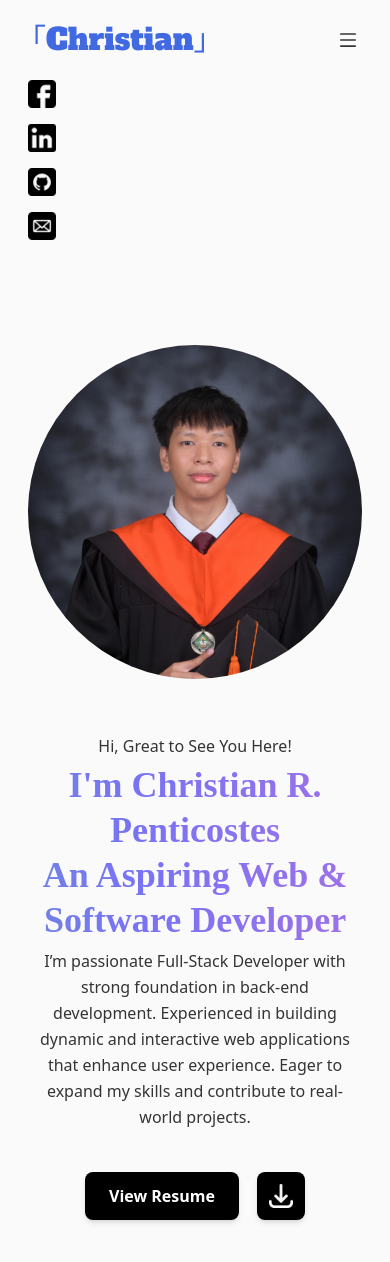
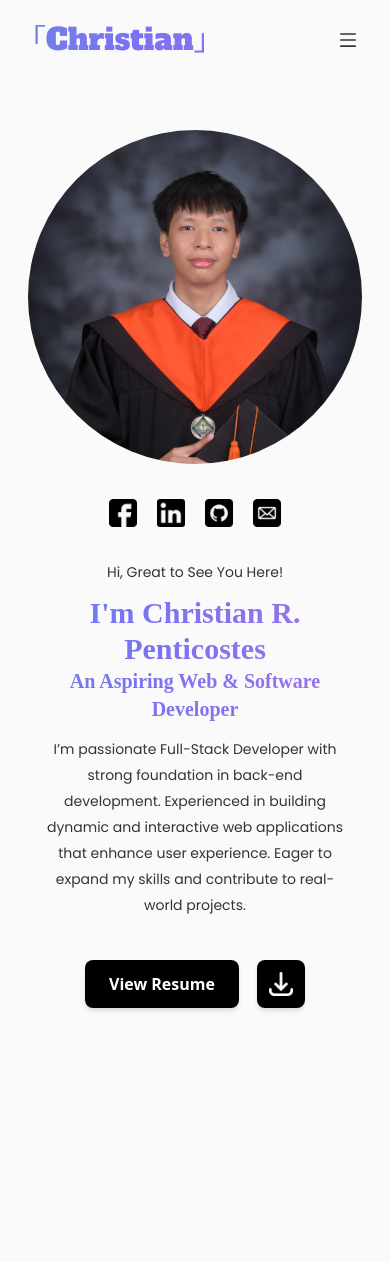
Before and after one commit to Christian-Penticostes/Portfolio, a React (Create React App) app: page / in a window 390 px wide. Shown: the top 1262 px of the page. After the commit the page ends 1068 px from the top, so only its background shows below. Built offline with nearby package versions, Linux system fonts and the light colour scheme.

Commit message:
Updated codes with new features/fixes

```diff
--- a/src/components/Hero.jsx
+++ b/src/components/Hero.jsx
@@ -15,37 +15,37 @@ import download from '../assets/downloads-w.png';
 const Hero = () => {
   return (
     <div className="flex justify-center items-center lg:h-[calc(98dvh-10vh)] max-w-[1550px] mx-auto px-7 max-lg:mb-[30px]">
-        <div className='flex gap-[55px] max-lg:flex-col max-md:gap-[55px] max-sm:mb-[30px]'>
-            <div className='flex justify-center flex-col gap-4'>
-                <img src={facebook} alt="Facebook" className="dark:hidden w-7 h-7 hover:scale-110 transition" />
+        <div className='flex gap-[55px] max-lg:flex-col max-lg:gap-[35px] max-md:gap-[35px] max-sm:mb-[30px]'>
+            <div className='flex justify-center flex-col gap-5 max-lg:items-center max-lg:flex-row max-lg:order-2 max-md:order-2'>
+                <img src={facebook} alt="Facebook" className="dark:hidden w-7 h-7 hover:scale-110 transition cursor-pointer" />
                 <img src={facebookW} alt="Facebook" className="hidden dark:block w-7 h-7 hover:scale-110 transition" />
 
-                <img src={linkedin} alt="LinkedIn" className="dark:hidden w-7 h-7 hover:scale-110 transition" />
+                <img src={linkedin} alt="LinkedIn" className="dark:hidden w-7 h-7 hover:scale-110 transition cursor-pointer" />
                 <img src={linkedinW} alt="LinkedIn White" className="hidden dark:block w-7 h-7 hover:scale-110 transition" />
 
-                <img src={github} alt="GitHub" className="dark:hidden w-7 h-7 hover:scale-110 transition" />
+                <img src={github} alt="GitHub" className="dark:hidden w-7 h-7 hover:scale-110 transition cursor-pointer" />
                 <img src={githubW} alt="GitHub White" className="hidden dark:block w-7 h-7 hover:scale-110 transition" />
 
-                <img src={email} alt="Email" className="dark:hidden w-7 h-7 hover:scale-110 transition" />
+                <img src={email} alt="Email" className="dark:hidden w-7 h-7 hover:scale-110 transition cursor-pointer" />
                 <img src={emailW} alt="Email White" className="hidden dark:block w-7 h-7 hover:scale-110 transition" />
             </div>
-            <div className='flex items-center max-lg:justify-center max-lg:mt-[80px] max-md:mt-[50px]'>
+            <div className='flex items-center max-lg:justify-center max-lg:mt-[80px] max-md:mt-[50px] max-lg:order-1 max-md:order-1'>
                 <img src={myPhoto} alt="Christian" width={380} height={380} className="rounded-full object-cover"/>
             </div>
-            <div className='flex justify-center flex-col max-lg:items-center'>
+            <div className='flex justify-center flex-col max-lg:items-center max-lg:order-3 max-md:order-3'>
                 <div className='flex items-center gap-[6px] mb-[15px] max-md:mb-[5px]'>
-                    <p className="dark:text-[#fafafa]">Hi, Great to See You Here!</p>
+                    <p className="dark:text-[#fafafa] text-sm" style={{ fontFamily: '"Poppins"' }}>Hi, Great to See You Here!</p>
                 </div>
                 <div className='items-center gap-[6px] mb-[15px] max-md:mb-[5px]'>
-                    <h1 className="animated-gradient-text text-4xl font-extrabold leading-tight max-lg:text-center" style={{ fontFamily: '"Roboto Flex"' }}>I'm Christian R. Penticostes</h1>
-                    <h1 className="animated-gradient-text text-4xl font-extrabold leading-tight max-lg:text-center" style={{ fontFamily: '"Roboto Flex"' }}>An Aspiring Web & Software Developer</h1>
+                    <h1 className="animated-gradient-text text-4xl font-extrabold leading-tight max-lg:text-center max-md:text-3xl max-md:mt-2" style={{ fontFamily: '"Roboto Flex"' }}>I'm Christian R. Penticostes</h1>
+                    <h1 className="animated-gradient-text text-4xl font-extrabold leading-tight max-lg:text-center max-md:text-3xl max-md:mb-2 max-sm:text-xl" style={{ fontFamily: '"Roboto Flex"' }}>An Aspiring Web & Software Developer</h1>
                 </div>
                 <div className='flex gap-[100px] mb-[12px]'>
-                    <p className='dark:text-[#fafafa] text-md w-[40vw] leading-[26px] mb-[30px] max-lg:w-[80vw] max-lg:text-center'>I’m passionate Full-Stack Developer with strong foundation in back-end development. Experienced in building dynamic and interactive web applications that enhance user experience. Eager to expand my skills and contribute to real-world projects.</p>
+                    <p className='dark:text-[#fafafa] text-sm w-[40vw] leading-[26px] mb-[30px] max-lg:w-[80vw] max-lg:text-center' style={{ fontFamily: '"Poppins"' }}>I’m passionate Full-Stack Developer with strong foundation in back-end development. Experienced in building dynamic and interactive web applications that enhance user experience. Eager to expand my skills and contribute to real-world projects.</p>
                 </div>
                 <div className='flex gap-[18px]'>
-                    <button className="bg-black dark:bg-[#fafafa] dark:text-[#343434] text-white font-semibold px-6 py-3 rounded-lg shadow-md hover:bg-gray-200 transition">View Resume</button>
-                    <button className="bg-black dark:bg-[#fafafa] p-3 rounded-lg shadow-md hover:bg-gray-200 transition"><img src={download} alt="Download" className="w-6 h-6 dark:hidden" /><img src={downloadW} alt="Download" className="hidden dark:block w-6 h-6" /></button>
+                    <button className="bg-black dark:bg-[#fafafa] dark:text-[#343434] text-white font-semibold px-6 py-3 rounded-lg shadow-md hover:bg-gray-800 dark:hover:bg-gray-300 transition ">View Resume</button>
+                    <button className="bg-black dark:bg-[#fafafa] p-3 rounded-lg shadow-md hover:bg-gray-800 dark:hover:bg-gray-300 transition"><img src={download} alt="Download" className="w-6 h-6 dark:hidden" /><img src={downloadW} alt="Download" className="hidden dark:block w-6 h-6" /></button>
                 </div>
             </div>
         </div>
--- a/src/components/Navbar.jsx
+++ b/src/components/Navbar.jsx
@@ -24,7 +24,7 @@ const Navbar = () => {
 
   return (
     <div className='flex justify-between items-center h-20 max-w-[1440px] mx-auto px-4 text-white'>
-        <h1 className='w-full text-3xl text-[#4169E1] m-0 leading-none' style={{ fontFamily: '"Alfa Slab One"' }}>「Christian」</h1>
+        <h1 className='w-full text-3xl text-[#4169E1] m-0 leading-none animated-gradient-text' style={{ fontFamily: '"Alfa Slab One"' }}>「Christian」</h1>
         <ul className="hidden md:flex items-center uppercase mr-2 dark:text-[#fafafa]">
             <li className="p-4 text-md font-light text-[#343434] dark:text-[#fafafa]" style={{ fontFamily: '"Poppins"' }}>Home</li>
             <li className="p-4 text-md font-light text-[#343434] dark:text-[#fafafa]" style={{ fontFamily: '"Poppins"' }}>About</li>
@@ -42,7 +42,7 @@ const Navbar = () => {
         <div onClick={handleNav} className='block md:hidden mr-4 cursor-pointer text-[#343434] dark:text-[#fafafa]'>
             {nav ? <AiOutlineClose size={20}/> : <AiOutlineMenu size={20} />}
         </div>
-        <div className={`fixed top-0 h-full w-[60%] shadow-[4px_0_15px_rgba(0,0,0,0.3)] dark:shadow-[4px_0_15px_rgba(255,255,255,0.3)]  backdrop-blur-xl transition-all duration-500 ease-in-out md:hidden ${nav ? 'left-0' : 'left-[-100%]'}`}>
+        <div className={`fixed top-0 h-full w-[60%] shadow-[4px_0_15px_rgba(0,0,0,0.3)] dark:shadow-[4px_0_15px_rgba(255,255,255,0.3)]  backdrop-blur-3xl backdrop-brightness-150 transition-all duration-500 ease-in-out md:hidden ${nav ? 'left-0' : 'left-[-100%]'}`}>
             <h1 className='w-full text-3xl text-[#4169E1] mt-10 mb-4 text-center leading-none' style={{ fontFamily: '"Alfa Slab One"' }}>「Christian」</h1>
             <ul className='uppercase p-4'>
                 <li className='p-4 text-md font-light border-b border-gray-600 text-[#343434] dark:text-[#fafafa] dark:border-gray-300'>Home</li>
```
